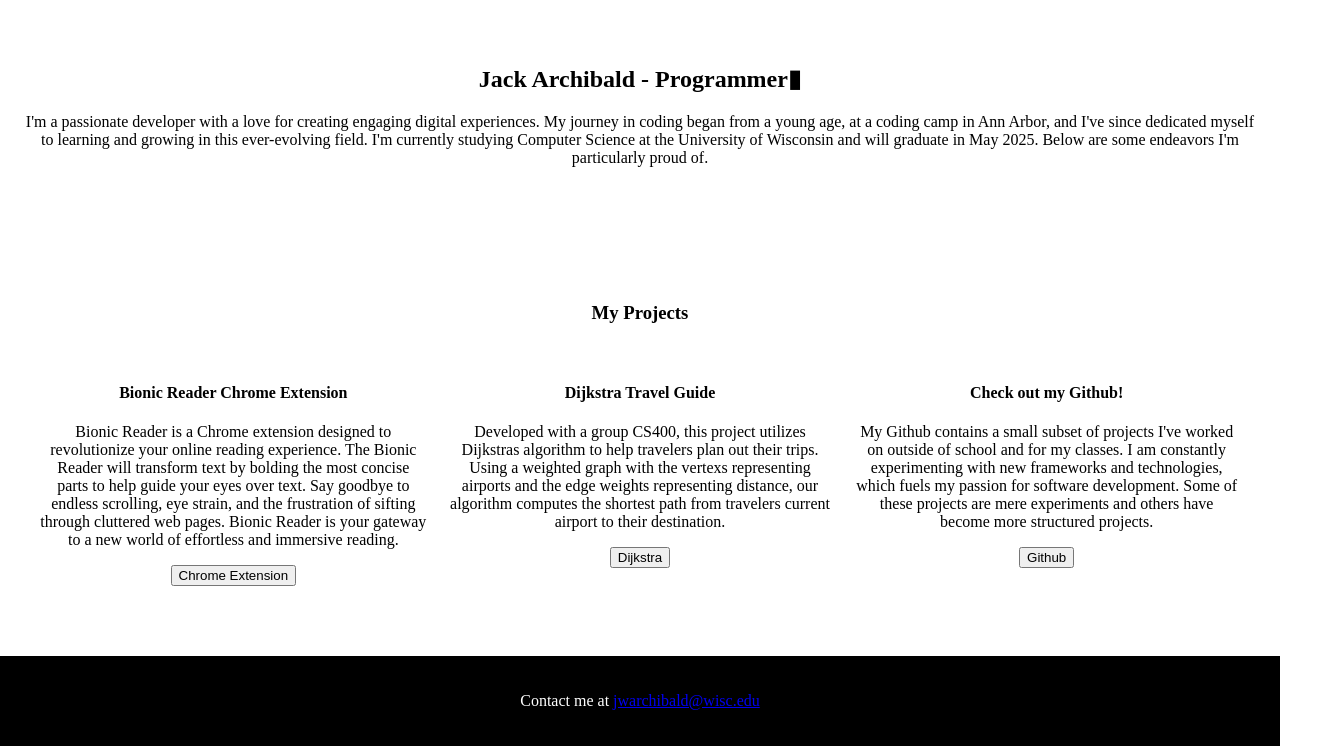
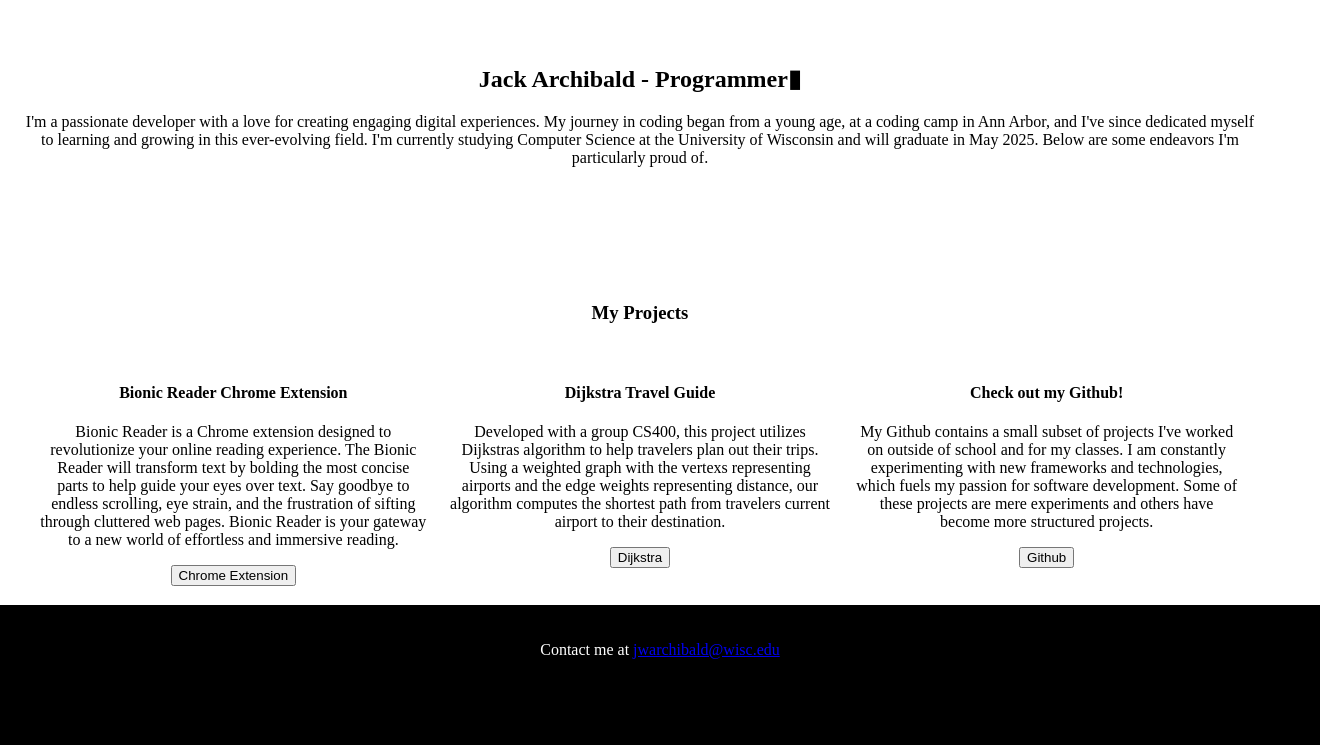
Before and after one commit to jackabald/Personal-Website, a plain HTML site: page aboutme.html in a window 1280 px wide. Shown: the part 55-801 px from the top of the page, 1320 px wide, since content can reach past the window. Drawn offline with Linux system fonts and the light colour scheme.

Commit message:
lowered footer to bottom of page and added instructions to play game

```diff
--- a/aboutme.css
+++ b/aboutme.css
@@ -15,6 +15,10 @@ body {
 
 footer {
   text-align: center;
+  position: absolute;
+  bottom: 0;
+  width: 100%;
+  height: 100px;
   padding: 20px;
   background-color: #000;
   color: #fff;
```
Also changed, not shown: index.html (+1 -0 lines).
